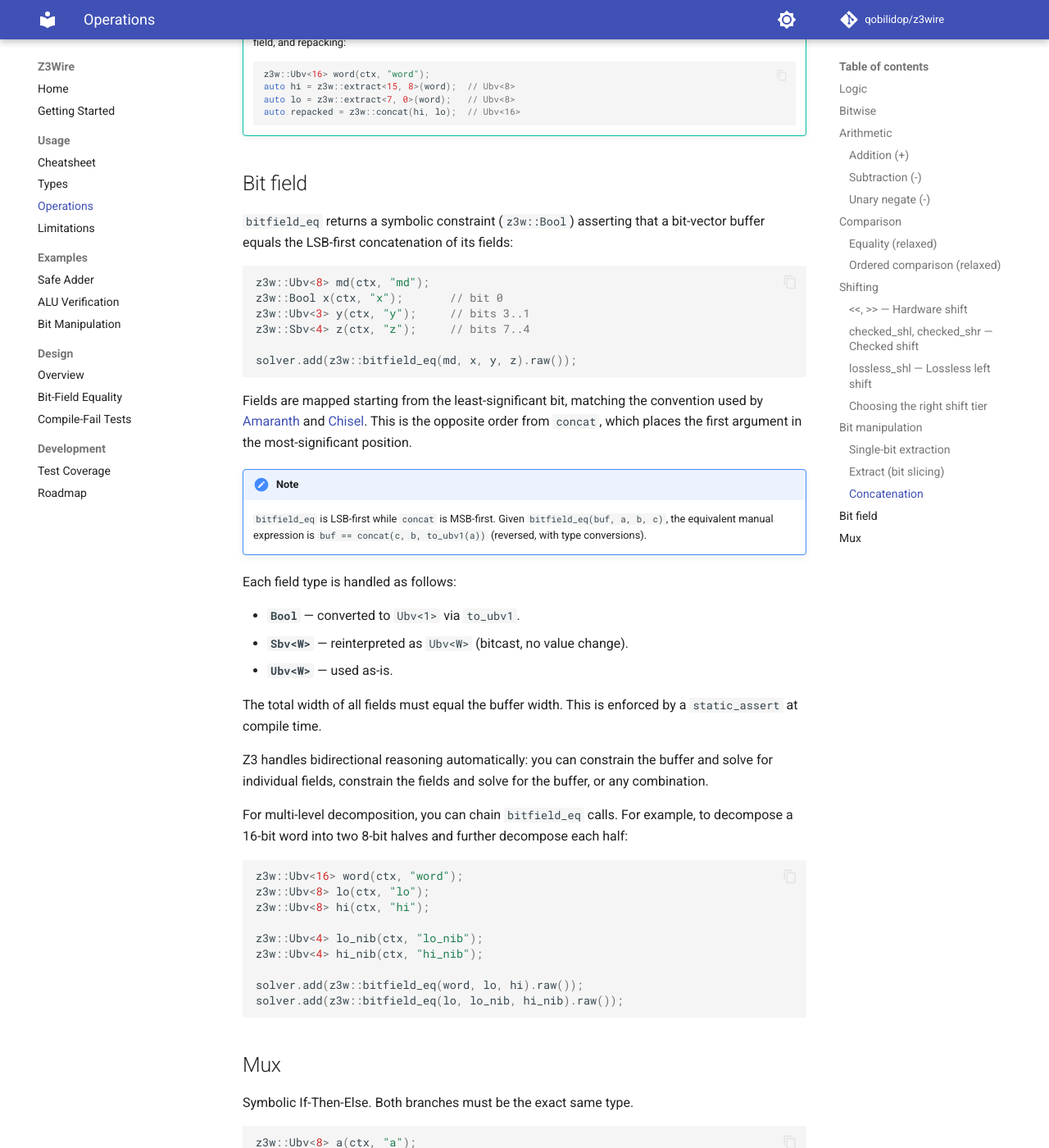
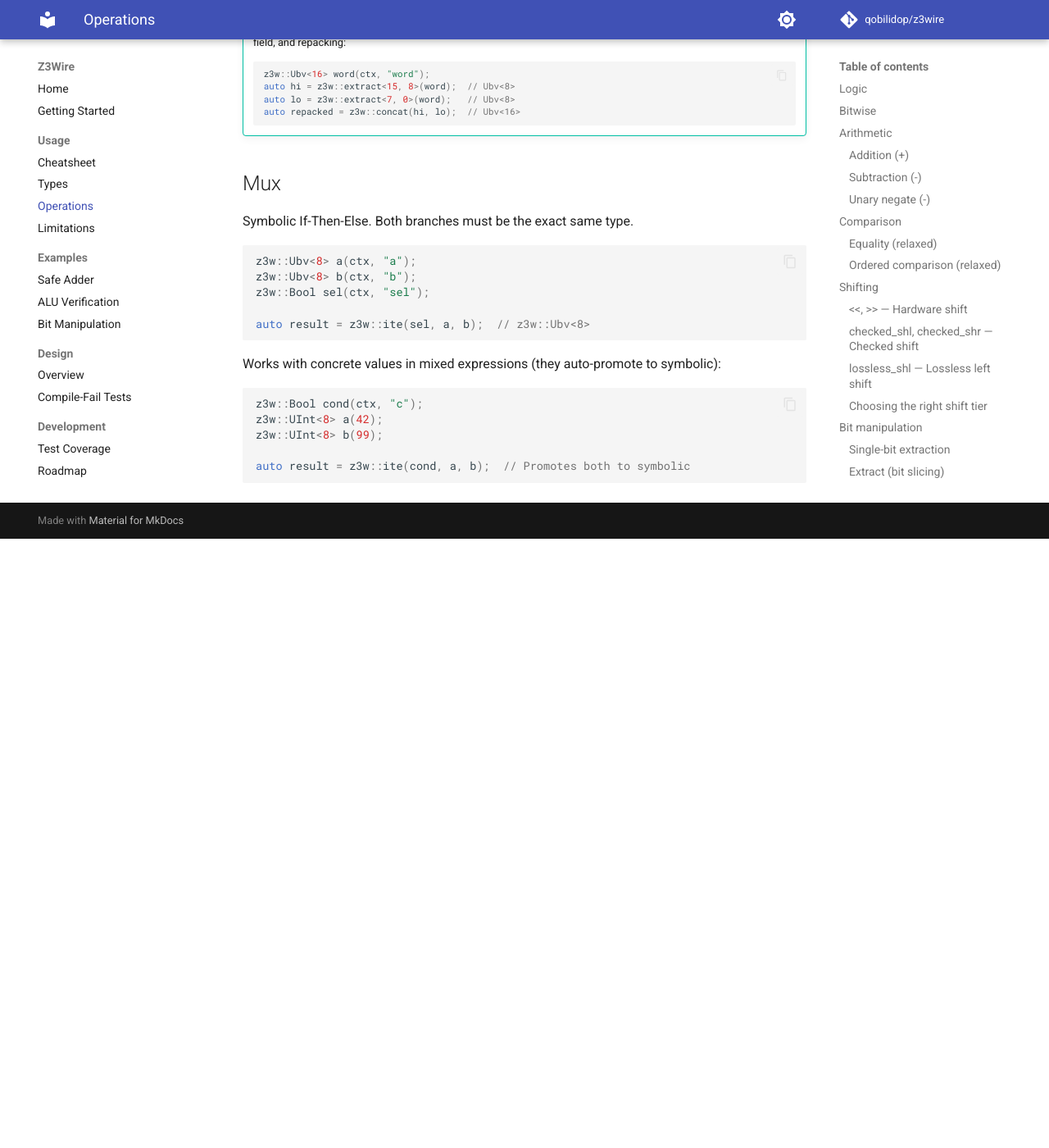
Before and after one commit to qobilidop/z3wire, an MkDocs documentation site: the page built from docs/usage/operations.md, in a window 1280 px wide and 1400 px high, scrolled down 5743 px. Shown: the whole window at 82% size. Built offline with MkDocs 1.6.1 and Material for MkDocs 9.7.7, drawn with Linux system fonts in a browser that asks for light colours; comment, search, counter and statistics services are not loaded; after the commit the page ends 6400 px from its top, so only the background shows below that.

Commit message:
Remove bitfield_eq, add exact_eq for strict equality
bitfield_eq was just concat + equality with LSB-first ordering and
Bool auto-conversion. Users can express the same thing more explicitly
with concat and to_ubv1, so the extra abstraction isn't needed.

exact_eq(a, b) requires matching width and signedness at compile time,
filling the gap left by the relaxed operator== which silently extends
mismatched operands.

Co-Authored-By: Claude Opus 4.6 <noreply@anthropic.com>

````diff
--- a/docs/usage/operations.md
+++ b/docs/usage/operations.md
@@ -275,60 +275,6 @@ auto packed = z3w::concat(a, b, c);  // Ubv<16>
     auto repacked = z3w::concat(hi, lo);  // Ubv<16>
     ```
 
-## Bit field
-
-`bitfield_eq` returns a symbolic constraint (`z3w::Bool`) asserting that a
-bit-vector buffer equals the LSB-first concatenation of its fields:
-
-```cpp
-z3w::Ubv<8> md(ctx, "md");
-z3w::Bool x(ctx, "x");       // bit 0
-z3w::Ubv<3> y(ctx, "y");     // bits 3..1
-z3w::Sbv<4> z(ctx, "z");     // bits 7..4
-
-solver.add(z3w::bitfield_eq(md, x, y, z).raw());
-```
-
-Fields are mapped starting from the least-significant bit, matching the
-convention used by [Amaranth](https://amaranth-lang.org/) and
-[Chisel](https://www.chisel-lang.org/). This is the opposite order from
-`concat`, which places the first argument in the most-significant position.
-
-!!! note
-
-    `bitfield_eq` is LSB-first while `concat` is MSB-first. Given
-    `bitfield_eq(buf, a, b, c)`, the equivalent manual expression is
-    `buf == concat(c, b, to_ubv1(a))` (reversed, with type conversions).
-
-Each field type is handled as follows:
-
-- **`Bool`** — converted to `Ubv<1>` via `to_ubv1`.
-- **`Sbv<W>`** — reinterpreted as `Ubv<W>` (bitcast, no value change).
-- **`Ubv<W>`** — used as-is.
-
-The total width of all fields must equal the buffer width. This is enforced by a
-`static_assert` at compile time.
-
-Z3 handles bidirectional reasoning automatically: you can constrain the buffer
-and solve for individual fields, constrain the fields and solve for the buffer,
-or any combination.
-
-For multi-level decomposition, you can chain `bitfield_eq` calls. For example,
-to decompose a 16-bit word into two 8-bit halves and further decompose each
-half:
-
-```cpp
-z3w::Ubv<16> word(ctx, "word");
-z3w::Ubv<8> lo(ctx, "lo");
-z3w::Ubv<8> hi(ctx, "hi");
-
-z3w::Ubv<4> lo_nib(ctx, "lo_nib");
-z3w::Ubv<4> hi_nib(ctx, "hi_nib");
-
-solver.add(z3w::bitfield_eq(word, lo, hi).raw());
-solver.add(z3w::bitfield_eq(lo, lo_nib, hi_nib).raw());
-```
-
 ## Mux
 
 Symbolic If-Then-Else. Both branches must be the exact same type.
--- a/mkdocs.yml
+++ b/mkdocs.yml
@@ -54,7 +54,6 @@ nav:
       - Bit Manipulation: examples/bit-manipulation.md
   - Design:
       - Overview: design/overview.md
-      - Bit-Field Equality: design/bitfield-eq.md
       - Compile-Fail Tests: design/compile-fail-tests.md
   - Development:
       - Test Coverage: dev/test-coverage.md
````
Also changed, not shown: docs/design/bitfield-eq.md (deleted, +0 -169 lines), docs/usage/cheatsheet.md (+5 -12 lines), 9 other files.
